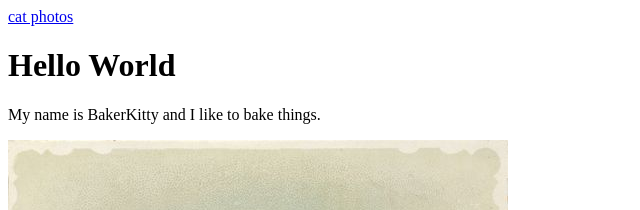
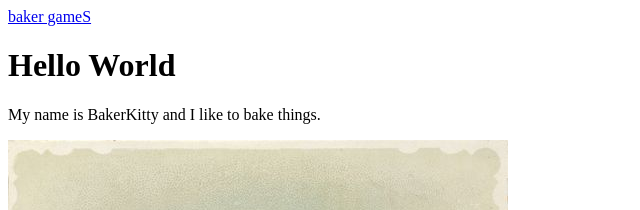
Before and after one commit to AnnaPineapple/annapineapple.github.io, a plain HTML site: page index.html in a window 1280 px wide. Shown: the top 210 px of the page, 0-640 px from the left. Drawn offline with Linux system fonts and the light colour scheme.

Commit message:
Update index.html

```diff
--- a/index.html
+++ b/index.html
@@ -1,7 +1,7 @@
 <!DOCTYPE html>
 <html>
   <body>
-    <a href="https:" target="_blank">cat photos</a>
+    <a href="#" target="_blank">baker gameS</a>
 
     <h1>Hello<b> World</b></h1>
     <p> My name is BakerKitty and I like to bake things.</p>
```
